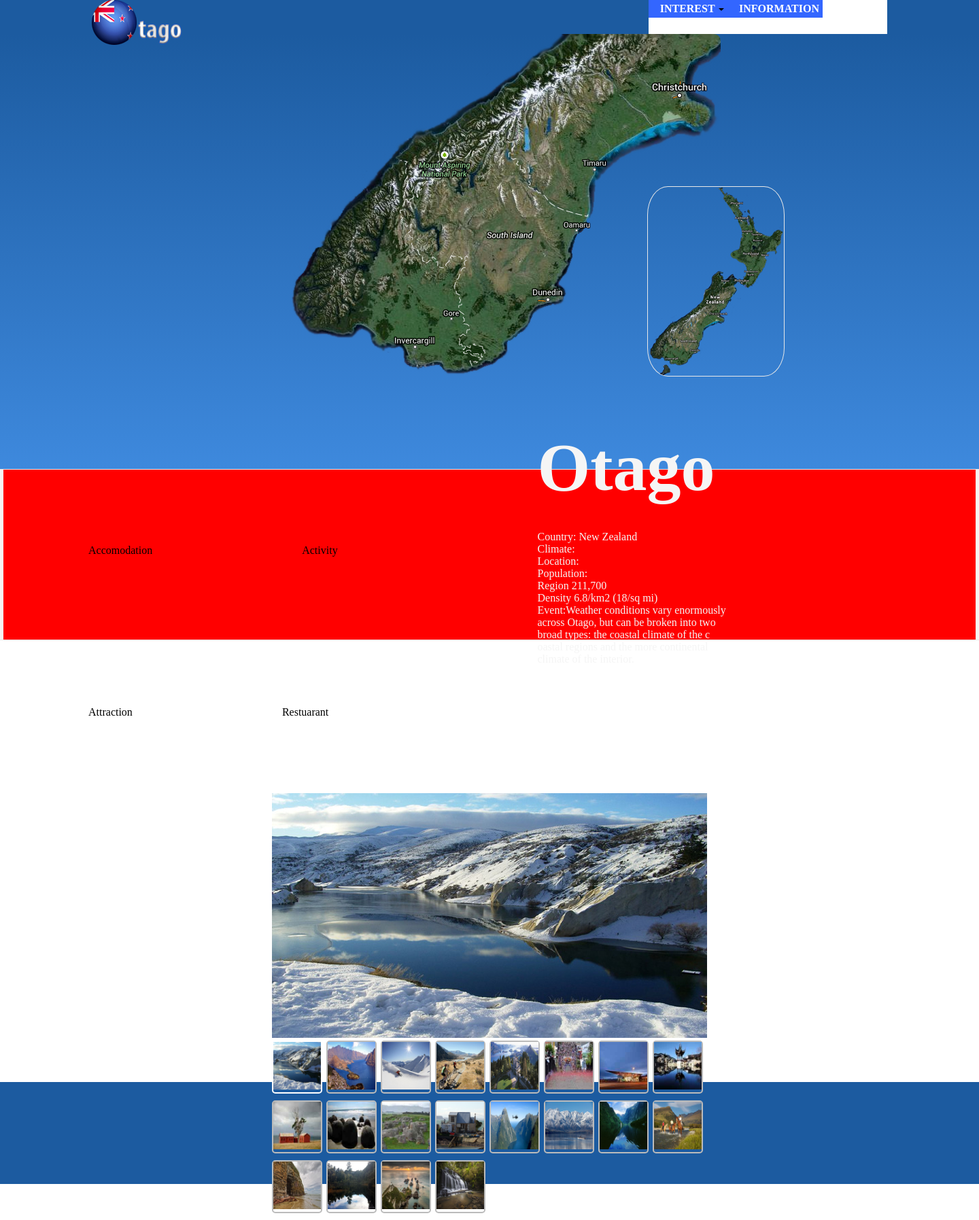
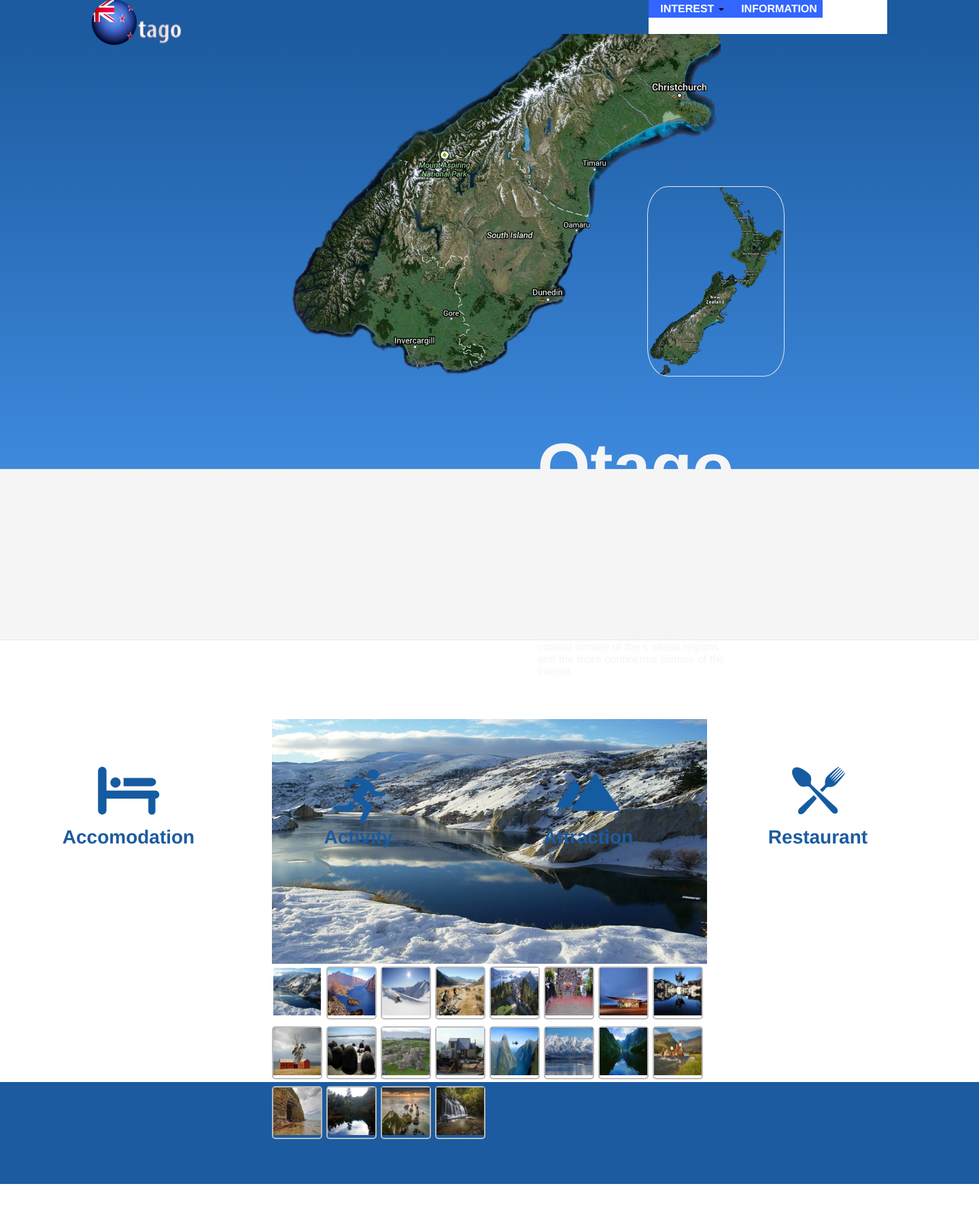
Before and after one commit to ilhcho/web_assginment, a PHP site: page / in a window 1440 px wide. Shown: the whole page at 68% size. After the commit the page ends 1742 px from the top, so only its background shows below. Run offline with PHP 8.4, Linux system fonts and the light colour scheme; some libraries are stand-ins or nearby versions.

Commit message:
Index: Middle layout Icons

```diff
--- a/css/index.css
+++ b/css/index.css
@@ -1,4 +1,7 @@
-body {margin:0;padding:0;}
+body {
+	margin:0;
+	padding:0;
+	font-family: "HelveticaNeue-Light", "Helvetica Neue Light", "Helvetica Neue", Helvetica, Arial, "Lucida Grande", sans-serif;}
  *{margin:0;padding: 0;}
  ul, li{list-style-type: none;}
 
@@ -7,13 +10,13 @@
 	width: 100%;
 	height: 50px;
 	position: fixed;
-	/*border-bottom: 1px solid #E8E8E8;*/
 	right: 0;
   	left: 0;
   	min-height: 50px;
   	top:0;
   	background-color: #1C5BA0;
-  	/*background-color:#000077;*/
+  	z-index: 1000;
+
 }
 
 @media (min-width: 1200px){
@@ -68,6 +71,7 @@
 	padding-top:50px;
 }
 
+/*Map*/
 .map{
 	height: 640px;
 	margin-right: auto;
@@ -86,20 +90,16 @@
     /* IE 8 */
     -ms-filter: "progid:DXImageTransform.Microsoft.gradient(startColorstr=#1C5BA0, endColorstr=#3E89DD)" no-repeat;
 }
-
-
 #map_img{
 	margin-left: 10%;
 	border-radius: 10px;
 	/*margin-top: 100px;*/
 }
-
 #nz_map{
 	border: 1px solid #E8E8E8;
 	margin-left: -8%;
 	border-radius: 15%;
 }
-
 .description{
 	width: 20%;
 	height: 500px;
@@ -111,31 +111,49 @@
 }
 h1{font-size: 100px;}
 
+/*Middle Icons*/
 .middle{
 background-color: #F6F5F5;
 border-bottom: 1px solid #e8e8e8;
-height: 250px; }
-
+height: 250px;
+}
 @media (min-width: 1200px){
-	.middle_container {
+.middle_container {
 		max-width: 1400px;
 		width: 1400px;}
 	}
-
 .middle_container{
 	margin-right: auto;
   	margin-left: auto;
+  	padding-left: 15px;
+  	padding-right: 15px;
+	height: 250px;
+}
+.middle_box{
+  	width: 100%;
+  	height: 100%;
+  	clear: both;
+  	content: " ";
+  	display: table;
+}
+@media (min-width: 768px){
+.box {  width: 22%;}
+}
+.box{
+	float: left;
+	position: relative;
+	min-height: 1px;
 	padding-left: 15px;
 	padding-right: 15px;
-	height: 250px;
-	background-color: red;
+	text-align: center;
+	z-index: 900;
 }
-
-.middle_container li{
-	float: left;
-	padding: 110px;
-}
-
+#box_activity{margin-top: 20px;}
+h3{
+	color: #1C5BA0;
+  	font-size: 28px;
+    }
+/*Image Gallery*/
 .img_gallery{
 	width: 100%;
 	height: 650px;
@@ -146,7 +164,6 @@
 	margin-right: auto;
   	margin-left: auto;
 }
-
 #nav_gallery li {float:left;}
 #nav_gallery img { width:70px;}
 #nav_gallery a{
@@ -157,7 +174,7 @@
 #nav_gallery a.active {border:2px solid #fff;}
 #window {clear:both;}
 
-
+/*Footer*/
 .footer{
 	width: 100%;
 	height: 150px;
--- a/index.php
+++ b/index.php
@@ -66,12 +66,30 @@
 </div>
 	<div class="middle">
 		<div class="middle_container">
-			<ul>
-				<li>Accomodation</li>
-				<li>Activity</li>
-				<li>Attraction</li>
-				<li>Restuarant</li>
-			</ul>
+			<div class="middle_box">
+			<br />
+			<br />
+			<br />
+
+				<div class="box">
+					<img src="img/icons/accomodation.png" alt="accomodation_icon" />
+					<h3>Accomodation</h3>
+				</div>
+				<div class="box" id="box_activity">
+					<img src="img/icons/activity.png" alt="activity_icon" />
+
+					<h3>Activity</h3>
+				</div>
+				<div class="box">
+					<img src="img/icons/mountain.png" alt="mountain_icon" />
+					<h3>Attraction</h3>
+				</div>
+				<div class="box">
+					<img src="img/icons/restaurant.png" alt="restaurant_icon" />
+					<h3>Restaurant</h3>
+				</div>
+			</div>
+
 		</div>
 	</div>
 
```
Also changed, not shown: img/gallery/central/try_small_central_wine.jpg (added), img/icons/accomodation.png (added), img/icons/activity.png (added), img/icons/mountain.png (added), img/icons/restaurant.png (added).
